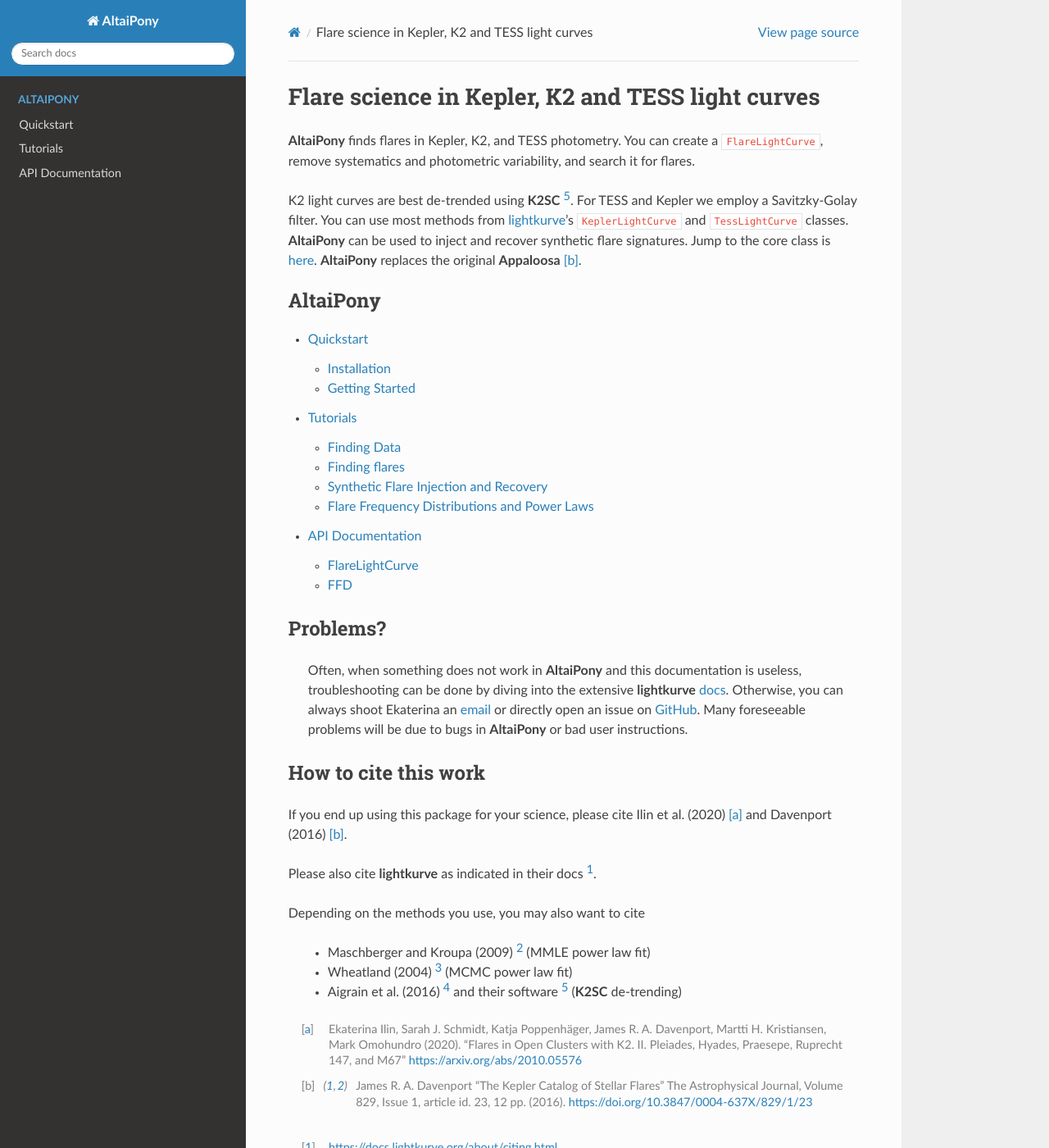
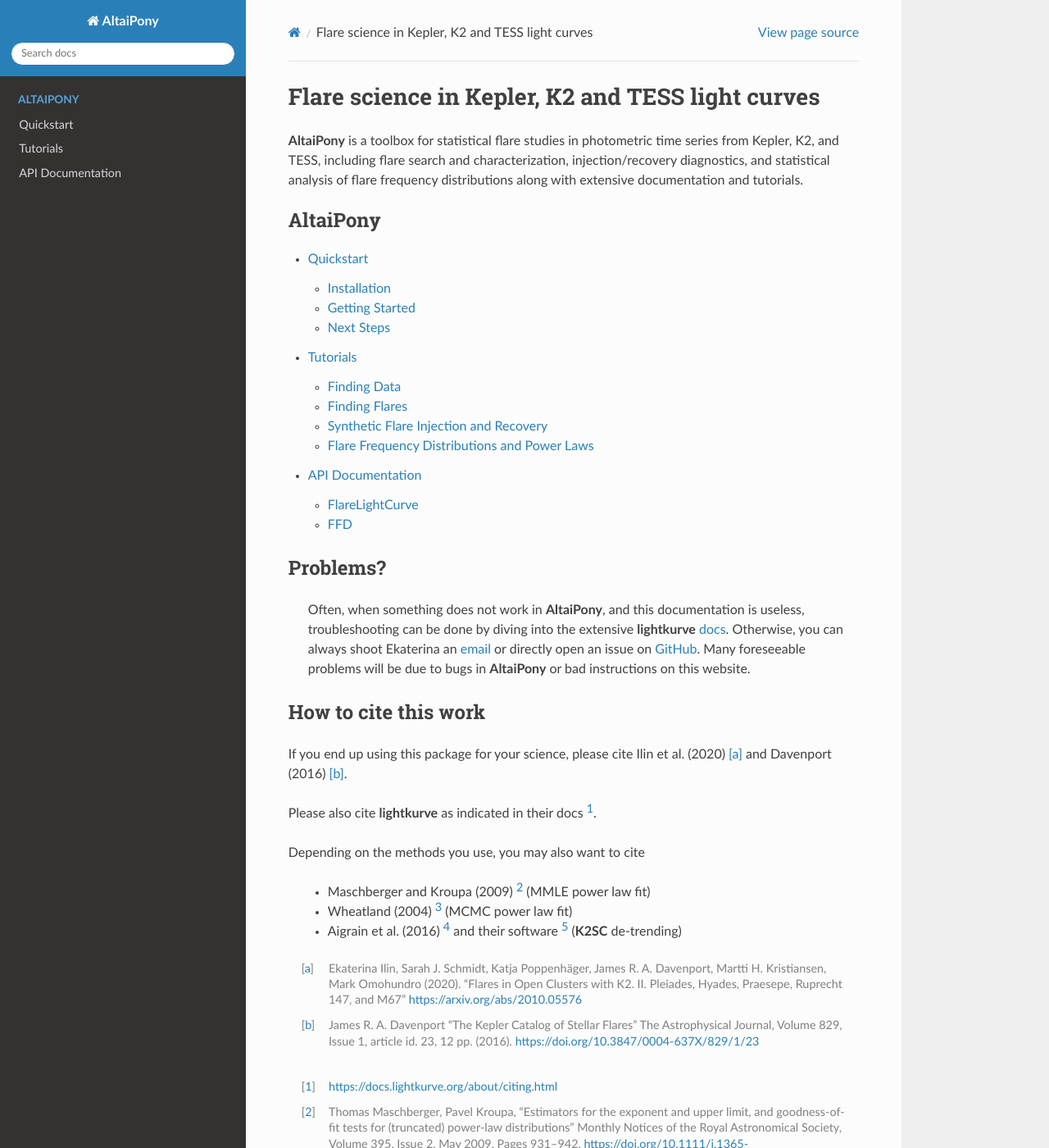
Before and after one commit to ekaterinailin/AltaiPony, a Sphinx documentation site: the page built from docs/source/index.rst, in a window 1280 px wide and 1400 px high. Shown: the whole window at 82% size. Built offline with Sphinx 7.4.7 and the Read the Docs theme 2.0.0, drawn with Linux system fonts in a browser that asks for light colours.

Commit message:
more guidance on all the stuff you can do with AltaiPony

```diff
--- a/docs/source/index.rst
+++ b/docs/source/index.rst
@@ -7,9 +7,9 @@
 Flare science in Kepler, K2 and TESS light curves
 ======================================================
 
-**AltaiPony** finds flares in Kepler, K2, and TESS photometry. You can create a ``FlareLightCurve``, remove systematics and photometric variability, and search it for flares.
+**AltaiPony** is a toolbox for statistical flare studies in photometric time series from Kepler, K2, and TESS, including flare search and characterization, injection/recovery diagnostics, and statistical analysis of flare frequency distributions along with extensive documentation and tutorials.
 
-K2 light curves are best de-trended using **K2SC** [5]_. For TESS and Kepler we employ a Savitzky-Golay filter. You can use most methods from lightkurve_'s ``KeplerLightCurve`` and ``TessLightCurve`` classes. **AltaiPony** can be used to inject and recover synthetic flare signatures. Jump to the core class is here_. **AltaiPony** replaces the original **Appaloosa** [b]_.
+.. K2 light curves are best de-trended using **K2SC** [5]_. For TESS and Kepler we employ a Savitzky-Golay filter. You can use most methods from lightkurve_'s ``KeplerLightCurve`` and ``TessLightCurve`` classes. **AltaiPony** can be used to inject and recover synthetic flare signatures. Jump to the core class here_. **AltaiPony** features the flare candidate definition from **Appaloosa** [b]_.
 
 .. _user-docs:
 
@@ -25,7 +25,7 @@ K2 light curves are best de-trended using **K2SC** [5]_. For TESS and Kepler we
 Problems?
 ^^^^^^^^^
 
- Often, when something does not work in **AltaiPony** and this documentation is useless, troubleshooting can be done by diving into the extensive **lightkurve** docs_. Otherwise, you can always shoot Ekaterina an email_ or directly open an issue on GitHub_. Many foreseeable problems will be due to bugs in **AltaiPony** or bad user instructions.
+ Often, when something does not work in **AltaiPony**, and this documentation is useless, troubleshooting can be done by diving into the extensive **lightkurve** docs_. Otherwise, you can always shoot Ekaterina an email_ or directly open an issue on GitHub_. Many foreseeable problems will be due to bugs in **AltaiPony** or bad instructions on this website.
 
 
 How to cite this work
--- a/docs/source/install.rst
+++ b/docs/source/install.rst
@@ -34,6 +44,16 @@ K2 Light Curves
 If you are working with ``KeplerLightCurve`` objects, i.e. light curves from the K2 mission, this last notebook_ is for you. It will run **k2sc**'s GP de-trending and find flares in a typical K2 long cadence light curve despite its heavy instrumental artifacts.
 
 
+Next Steps
+^^^^^^^^^^^
+
+Once you have tried basic **AltaiPony** on your light curves, you can start to adjust the flare finding parameters to your application, as explained in the `Finding Flares`_ tutorial.
+
+You may then want to test the perfomance of your chosen flare finding setup by injecting and recoving synthetic flares into your light curves. **AltaiPony** provides a framework to do so, explained in the `Synthetic Flare Injection and Recovery`_ tutorial. Check out the `Visualize_Injection_Recovery`_ notebook for nice plots.
+
+For a statistical analysis of your flares, **AltaiPony** also features a set of tools for the analysis of flare frequency distributions, including visualization, and different methods for power law fitting. For starters, check out the tutorial on `Flare Frequency Distributions and Power Laws`_. If you want to go hands on, start with the `Beginner_Flare_Frequency_Distributions_and_Power_Laws`_ notebook. For more advanced tool, like working with samples of multiple stars and their flares, go to `Advanced_Flare_Frequency_Distributions_and_Power_Laws`_.
+
+
 .. _Aigrain et al. 2016: http://ascl.net/1605.012
 .. _fork: https://github.com/ekaterinailin/k2sc
 .. _notebook: https://github.com/ekaterinailin/AltaiPony/blob/master/notebooks/Getting_Started.ipynb
@@ -41,3 +61,10 @@ If you are working with ``KeplerLightCurve`` objects, i.e. light curves from the
 .. _Savitzky-Golay: http://www.statistics4u.info/fundstat_eng/cc_filter_savgolay.html
 .. _scipy: https://docs.scipy.org/doc/scipy-0.15.1/reference/generated/scipy.signal.savgol_filter.html
 .. _other: https://github.com/ekaterinailin/AltaiPony/blob/master/notebooks/TESS_Light_Curves_With_Flares.ipynb
+.. _in this tutorial: https://altaipony.readthedocs.io/en/latest/tutorials/altai.html
+.. _Finding Data: https://altaipony.readthedocs.io/en/latest/tutorials/lcio.html
+.. _Synthetic Flare Injection and Recovery: https://altaipony.readthedocs.io/en/latest/tutorials/fakeflares.html
+.. _Visualize_Injection_Recovery.ipynb: https://github.com/ekaterinailin/AltaiPony/blob/master/notebooks/Visualize_Injection_Recovery.ipynb
+.. _Beginner_Flare_Frequency_Distributions_and_Power_Laws: https://github.com/ekaterinailin/AltaiPony/blob/master/notebooks/Beginner_Flare_Frequency_Distributions_and_Power_Laws.ipynb
+.. _Advanced_Flare_Frequency_Distributions_and_Power_Laws: https://github.com/ekaterinailin/AltaiPony/blob/master/notebooks/Advanced_Flare_Frequency_Distributions_and_Power_Laws.ipynb
+.. _Flare Frequency Distributions and Power Laws: https://altaipony.readthedocs.io/en/latest/tutorials/ffds.html
--- a/docs/source/tutorials/altai.rst
+++ b/docs/source/tutorials/altai.rst
@@ -1,4 +1,4 @@
-Finding flares
+Finding Flares
 =====
 
 First you'll need a de-trended light curve (find out how here_.). If you have a raw ``FlareLightCurve`` we can call ``rawflc``, for Kepler and TESS light curves use:
```
Also changed, not shown: other parts of docs/source/install.rst (+11 -1 lines).
